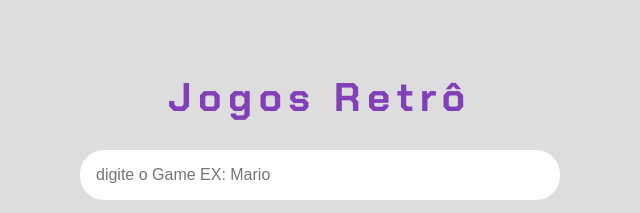
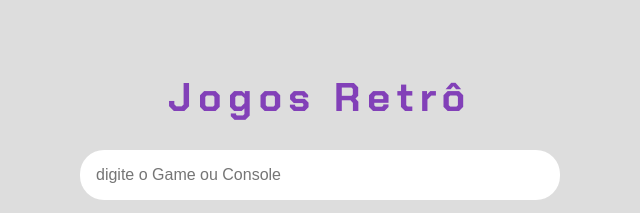
Before and after one commit to cientstaaa/games, a plain HTML site: page index.html in a window 1280 px wide. Shown: the top 213 px of the page, 320-960 px from the left. Drawn offline with Linux system fonts and the light colour scheme.

Commit message:
add other version
more tests

```diff
--- a/index.html
+++ b/index.html
@@ -32,7 +32,7 @@
 
         <!-- sessoes( caixa de texto, botao pesquisar e resultados)-->
         <section>
-            <input type="text" placeholder="digite o Game EX: Mario" id="campo-pesquisa">
+            <input type="text" placeholder="digite o Game ou Console" id="campo-pesquisa">
             <button onclick="pesquisar()">Pesquisar</button>
         </section>
         <section class="resultados-pesquisa"
```
